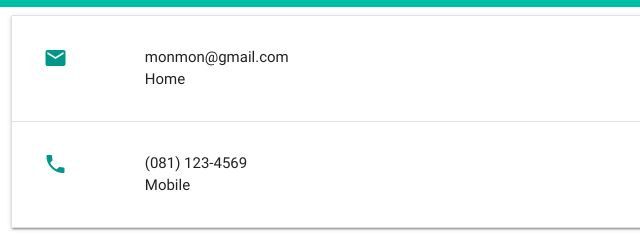
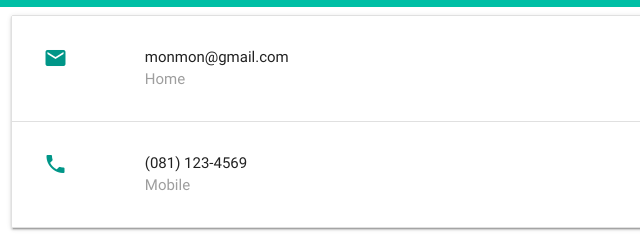
Before and after one commit to sutinee742/parttime-contacts-project, a plain HTML site: page www/contact.html in a window 1280 px wide. Shown: the part 493-737 px from the top of the page, 0-640 px from the left. Drawn offline with nearby package versions, Linux system fonts and the light colour scheme.

Commit message:
edit colot-text

```diff
--- a/www/contact.html
+++ b/www/contact.html
@@ -157,10 +157,10 @@
             <ul class="collection">
               <li class="collection-item">
                 <div class="row top-div">
-                  <div class="col s1"><i class="material-icons  white teal-text accent-4 ">email</i></div>
+                  <div class="col s1"><i class="material-icons  white teal-text accent-4">email</i></div>
                   <div class="col s10">
                     <span class="title">monmon@gmail.com</span><br>
-                    <span>Home</span>
+                    <span class="grey-text">Home</span>
                   </div>
                   <div class="col s1"></div>
                 </div>
@@ -171,7 +171,7 @@
                   <div class="col s1"><i class="material-icons  white teal-text accent-4 ">phone</i></div>
                   <div class="col s10">
                     <span class="title">(081) 123-4569</span><br>
-                    <span>Mobile</span>
+                    <span class="grey-text">Mobile</span>
                   </div>
                   <div class="col s1"><a href="#!" class="secondary-content"><i class="material-icons">message</i></a></div>
                 </div>
```
